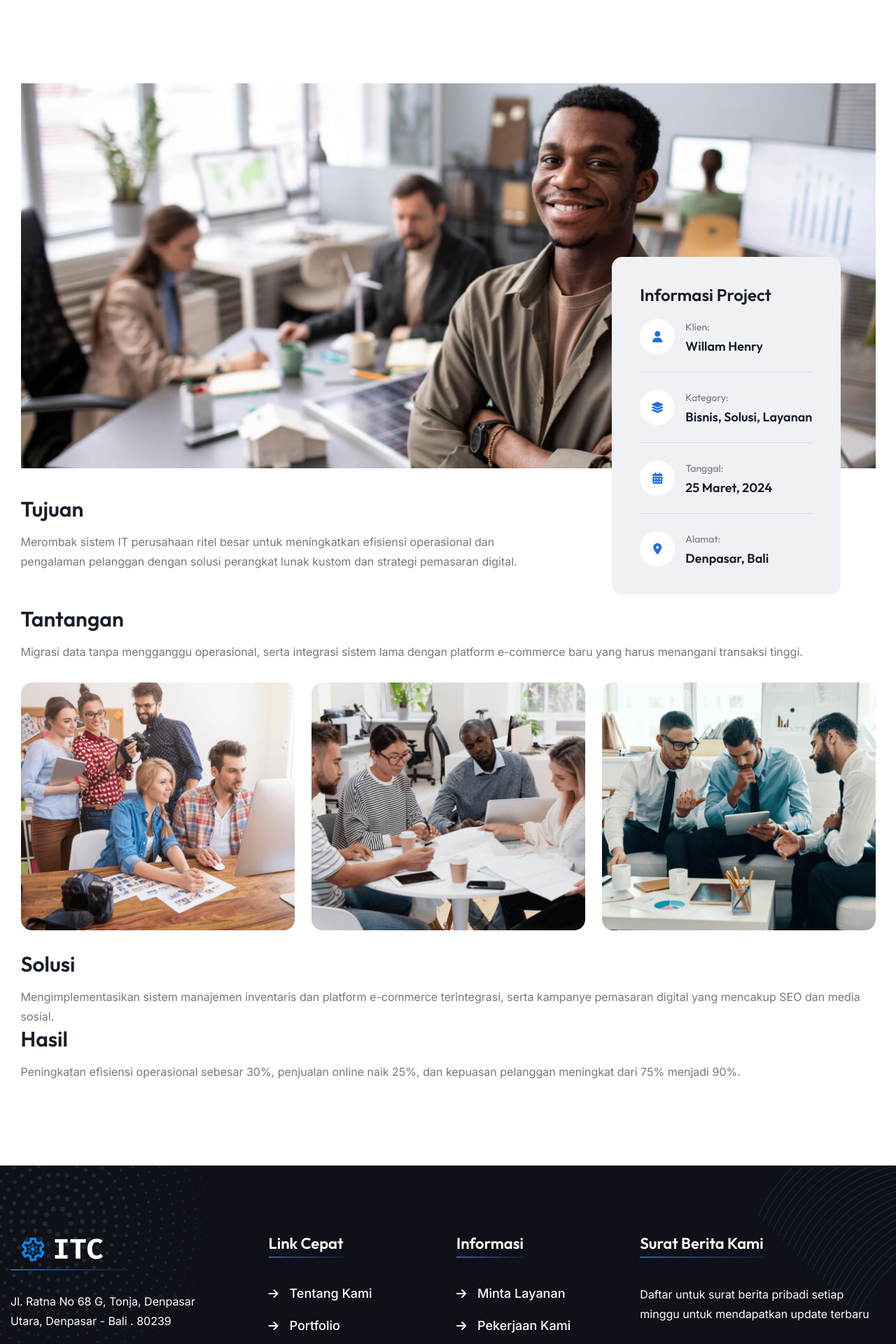
After one commit to Valifer13/information-technology-company, a PHP site: page /project-details.php in a window 1280 px wide. The commit adds this page. Shown: the part 451-2371 px from the top of the page at 70% size. Run offline with PHP 8.4, Linux system fonts and the light colour scheme; some libraries are stand-ins or nearby versions.

Commit message:
fixed url that still direct to html 2 and complete project-details page

```diff
--- a/index.php
+++ b/index.php
@@ -179,8 +179,8 @@ include 'assets/inc/Footer.php';
     <section class="service-section pt-120 pb-120" data-background="assets/img/bg-img/service-bg.png">
         <div class="container">
             <div class="section-heading text-center">
-                <h4 class="sub-heading" data-text-animation="fade-in" data-duration="1.5"><span class="left-shape"></span>Our Services<span class="right-shape"></span></h4>
-                <h2 class="section-title" data-text-animation data-split="word" data-duration="1">Service We Provide</h2>
+                <h4 class="sub-heading" data-text-animation="fade-in" data-duration="1.5"><span class="left-shape"></span>Layanan Kami<span class="right-shape"></span></h4>
+                <h2 class="section-title" data-text-animation data-split="word" data-duration="1">Layanan yang Kami Berikan</h2>
             </div>
             <div class="row fade-wrapper gy-lg-0 gy-4 justify-content-center">
                 <div class="col-lg-4 col-md-6 fade-top">
--- a/pricing.php
+++ b/pricing.php
@@ -42,7 +42,7 @@ include 'assets/inc/SubFooter.php';
                         <div class="icon"><img src="assets/img/icon/pricing-1.png" alt="icon"></div>
                         <h3 class="title">Plan Dasar</h3>
                         <p>Paket harga untuk perusahaan kecil atau Start up</p>
-                        <h3 class="price">$500 <span>/Bulan</span></h3>
+                        <h3 class="price">2 Jt <span>/Bulan</span></h3>
                         <ul class="pricing-list">
                             <li>Kontrol Pintar Ringan</li>
                             <li>Keamanan Sistem Dasar</li>
@@ -58,7 +58,7 @@ include 'assets/inc/SubFooter.php';
                         <span class="active-text">Populer</span>
                         <h3 class="title">Plan Bisnis</h3>
                         <p>Paket terbaik untuk setiap perusahaan</p>
-                        <h3 class="price">$1,000 <span>/Bulan</span></h3>
+                        <h3 class="price">3 Jt<span>/Bulan</span></h3>
                         <ul class="pricing-list">
                             <li>Kontrol Cerdas Expert</li>
                             <li>Keamanan Sistem Tinggi</li>
@@ -74,7 +74,7 @@ include 'assets/inc/SubFooter.php';
                         <div class="icon"><img src="assets/img/icon/pricing-3.png" alt="icon"></div>
                         <h3 class="title">Plan Enterprise</h3>
                         <p>Paket terbaik untuk perusahaan besar dengan sistem kontrol penuh</p>
-                        <h3 class="price">$1,500 <span>/Bulan</span></h3>
+                        <h3 class="price">5 Jt<span>/Bulan</span></h3>
                         <ul class="pricing-list">
                             <li>Kontrol Cerdas Expert</li>
                             <li>Keamanan Sistem Tertinggi</li>
--- /dev/null
+++ b/project-details.php
@@ -0,0 +1,116 @@
+<?php
+
+include 'assets/inc/SubHeader.php';
+include 'assets/inc/PageHeader.php';
+include 'assets/inc/SubFooter.php';
+
+?>
+<!DOCTYPE html>
+<html lang="en">
+
+<head>
+    <meta charset="UTF-8">
+    <meta name="viewport" content="width=device-width, initial-scale=1.0">
+    <title>Detail Project</title>
+
+    <!-- Icon -->
+    <link rel="shortcut icon" type="image/x-icon" href="assets/img/favicon.png">
+
+    <!-- CSS here -->
+    <link rel="stylesheet" href="assets/css/bootstrap.min.css">
+    <link rel="stylesheet" href="assets/css/fontawesome.min.css">
+    <link rel="stylesheet" href="assets/css/venobox.min.css">
+    <link rel="stylesheet" href="assets/css/animate.min.css">
+    <link rel="stylesheet" href="assets/css/keyframe-animation.css">
+    <link rel="stylesheet" href="assets/css/daterangepicker.css">
+    <link rel="stylesheet" href="assets/css/odometer.min.css">
+    <link rel="stylesheet" href="assets/css/nice-select.css">
+    <link rel="stylesheet" href="assets/css/swiper.min.css">
+    <link rel="stylesheet" href="assets/css/main.css">
+</head>
+
+<body>
+    <?= $SubHeader ?>
+    <?= PageHeader("Detail Project") ?>
+    <!-- Content Start -->
+
+    <section class="project-details pt-120 pb-120">
+        <div class="container">
+            <div class="row">
+                <div class="col-md-12">
+                    <div class="project-details-wrap">
+                        <div class="project-details-thumb">
+                            <img src="assets/img/project/project-details-img.jpg" alt="img">
+                            <div class="details-list-wrap">
+                                <h4 class="list-title">Informasi Project</h4>
+                                <ul class="details-list">
+                                    <li>
+                                        <div class="icon"><i class="fa-solid fa-user"></i></div>
+                                        <div class="content">
+                                            <span>Klien:</span>
+                                            <h4 class="title">Willam Henry</h4>
+                                        </div>
+                                    </li>
+                                    <li>
+                                        <div class="icon"><i class="fa-solid fa-layer-group"></i></div>
+                                        <div class="content">
+                                            <span>Kategory:</span>
+                                            <h4 class="title">Bisnis, Solusi, Layanan</h4>
+                                        </div>
+                                    </li>
+                                    <li>
+                                        <div class="icon"><i class="fa-sharp fa-solid fa-calendar-days"></i></div>
+                                        <div class="content">
+                                            <span>Tanggal:</span>
+                                            <h4 class="title">25 Maret, 2024</h4>
+                                        </div>
+                                    </li>
+                                    <li>
+                                        <div class="icon"><i class="fa-sharp fa-solid fa-location-dot"></i></div>
+                                        <div class="content">
+                                            <span>Alamat:</span>
+                                            <h4 class="title">Denpasar, Bali</h4>
+                                        </div>
+                                    </li>
+                                </ul>
+                            </div>
+                        </div>
+                        <h3 class="details-title">Tujuan</h3>
+                        <p class="mb-50 desc">Merombak sistem IT perusahaan ritel besar untuk meningkatkan efisiensi operasional dan pengalaman pelanggan dengan solusi perangkat lunak kustom dan strategi pemasaran digital.</p>
+                        <h3 class="details-title">Tantangan</h3>
+                        <p class="mb-30">Migrasi data tanpa mengganggu operasional, serta integrasi sistem lama dengan platform e-commerce baru yang harus menangani transaksi tinggi.</p>
+                        <div class="mb-30 row gy-lg-0 gy-4 justify-content-center">
+                            <div class="col-lg-4 col-md-6">
+                                <div class="project-details-img img-reveal">
+                                    <div class="img-overlay"></div>
+                                    <img src="assets/img/project/project-details-img-1.png" alt="">
+                                </div>
+                            </div>
+                            <div class="col-lg-4 col-md-6">
+                                <div class="project-details-img img-reveal">
+                                    <div class="img-overlay"></div>
+                                    <img src="assets/img/project/project-details-img-2.png" alt="">
+                                </div>
+                            </div>
+                            <div class="col-lg-4 col-md-6">
+                                <div class="project-details-img img-reveal">
+                                    <div class="img-overlay"></div>
+                                    <img src="assets/img/project/project-details-img-3.png" alt="">
+                                </div>
+                            </div>
+                        </div>
+                        <h3 class="details-title">Solusi</h3>
+                        <p class="mt-10 mb-0">Mengimplementasikan sistem manajemen inventaris dan platform e-commerce terintegrasi, serta kampanye pemasaran digital yang mencakup SEO dan media sosial.</p>
+                        <h3 class="details-title">Hasil</h3>
+                        <p class="mt-10 mb-0">Peningkatan efisiensi operasional sebesar 30%, penjualan online naik 25%, dan kepuasan pelanggan meningkat dari 75% menjadi 90%.</p>
+                    </div>
+                </div>
+            </div>
+        </div>
+    </section>
+
+    <!-- Content End -->
+    <?= $SubFooter ?>
+</body>
+
+</html>
```
